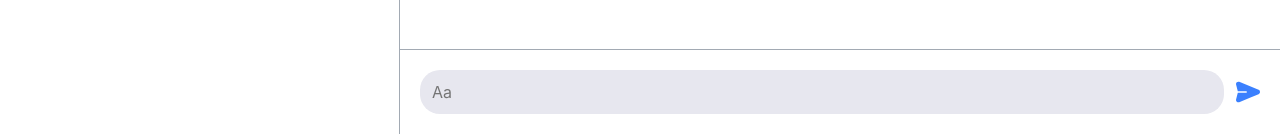
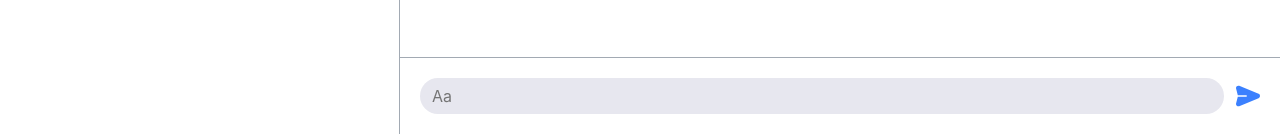
Before and after one commit to richardjzhang/Chat-App, a React (Create React App) app in the folder client/: page / in a window 1280 px wide. Shown: the part 666-800 px from the top of the page. Built offline with nearby package versions, Linux system fonts and the light colour scheme; what webfontloader would draw is missing.

Commit message:
Fix spacing in message containers and text area

```diff
--- a/client/package.json
+++ b/client/package.json
@@ -8,7 +8,6 @@
     "@testing-library/jest-dom": "^5.11.4",
     "@testing-library/react": "^11.1.0",
     "@testing-library/user-event": "^12.1.10",
-    "chance": "^1.1.7",
     "react": "^17.0.1",
     "react-dom": "^17.0.1",
     "react-redux": "^7.2.2",
--- a/client/src/components/AutoTextArea.js
+++ b/client/src/components/AutoTextArea.js
@@ -12,23 +12,30 @@ import type { ReactRefType } from 'src/utils/flow';
 */
 
 const MAX_HEIGHT = 90;
+const VERTICAL_PADDING = 4;
+const HORIZONTAL_PADDING = 12;
 
 const Parent = styled.div<{}>({
+  padding: `${VERTICAL_PADDING}px ${HORIZONTAL_PADDING}px`,
+  minHeight: 36,
   maxHeight: MAX_HEIGHT,
   width: '100%',
+  display: 'flex',
+  alignItems: 'center',
   transition: 'height 0.25s ease',
+  backgroundColor: colors.athensGray,
+  borderRadius: 20,
 });
 
 const TextArea = styled.textarea<{}>({
-  maxHeight: MAX_HEIGHT,
+  maxHeight: '100%',
   width: '100%',
   outline: 'none',
-  padding: 12,
+  padding: 0,
   display: 'block',
   resize: 'none',
+  border: 'none',
   backgroundColor: colors.athensGray,
-  border: 'none',
-  borderRadius: 20,
   transition: 'height 0.25s ease',
 });
 
@@ -57,7 +64,7 @@ const AutoTextArea = ({
         setParentHeight('auto');
         setTextAreaHeight('auto');
       } else {
-        setParentHeight(`${scrollHeight}px`);
+        setParentHeight(`${scrollHeight + 2 * VERTICAL_PADDING}px`);
         setTextAreaHeight(`${scrollHeight}px`);
       }
     }
--- a/client/src/components/MessagesList.js
+++ b/client/src/components/MessagesList.js
@@ -12,7 +12,8 @@ const Root = styled.div<{}>({
   display: 'flex',
   flexDirection: 'column-reverse',
   borderBottom: `1px solid ${colors.grayChateau}`,
-  padding: 20,
+  marginTop: 12, // Hack to ensure that there is space above when there is overflow
+  padding: '0 20px 12px 20px',
   height: '100%',
   overflow: 'auto',
 });
--- a/client/src/utils/names.js
+++ /dev/null
@@ -1,5 +0,0 @@
-// @flow
-import Chance from 'chance';
-
-const chance = new Chance();
-export default chance.first();
```
Also changed, not shown: 7 other files (tests, documents, lock files or other folders).
